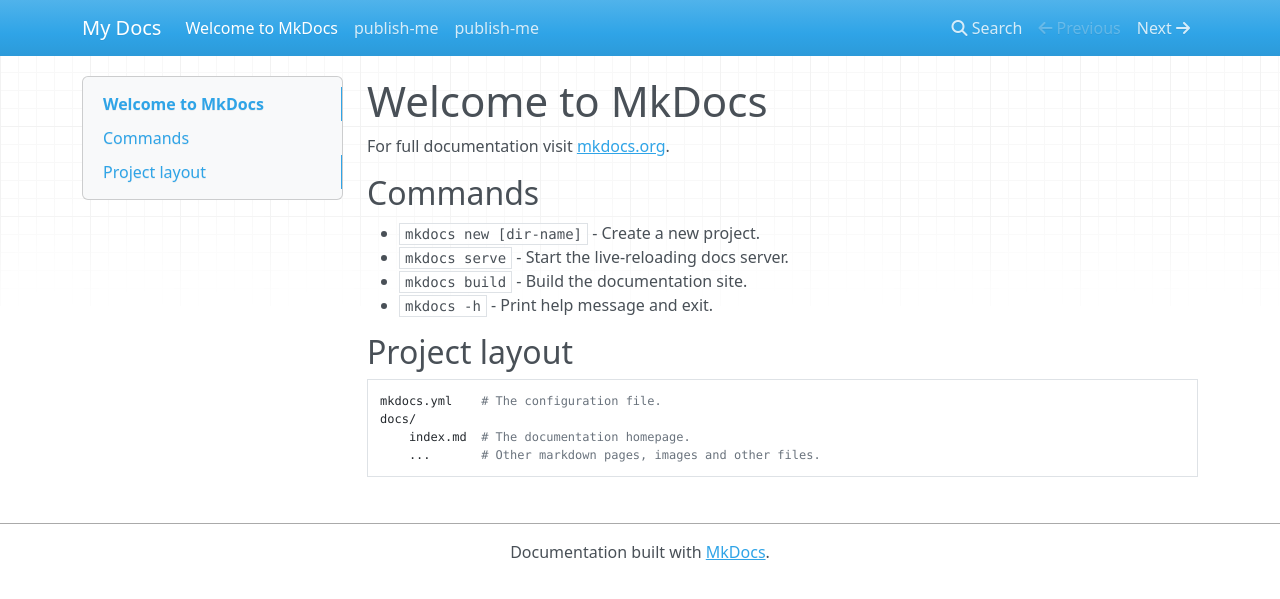
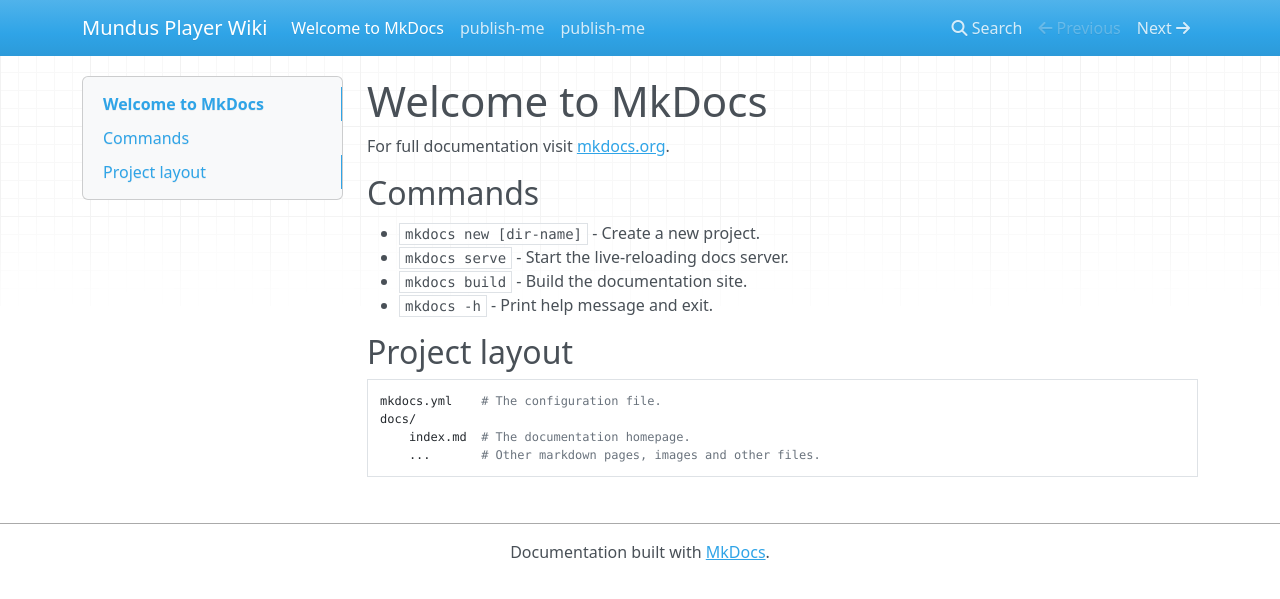
Before and after one commit to Adonimity/Mundus-Player-Wiki, an MkDocs documentation site: the page built from docs/index.md, in a window 1280 px wide. Shown: the top 599 px of the page. Built offline with MkDocs 1.6.1, drawn with Linux system fonts in a browser that asks for light colours; nearby versions of some CDN libraries; part of the change alters nothing that is shown.

Commit message:
Fix please

```diff
--- a/mkdocs.yml
+++ b/mkdocs.yml
@@ -1 +1,8 @@
-site_name: My Docs
+# An example of the most basic config file we can use with `MKDocs`
+# Great place to start to see if this is working / what you need to fix
+# or customzie
+
+site_name: Mundus Player Wiki
+site_url: https://Adonimity.github.io/Mundus-Player-Wiki
+site_author: Aiden Webb
+site_description: A description of your site
```
Also changed, not shown: 1 other file.
